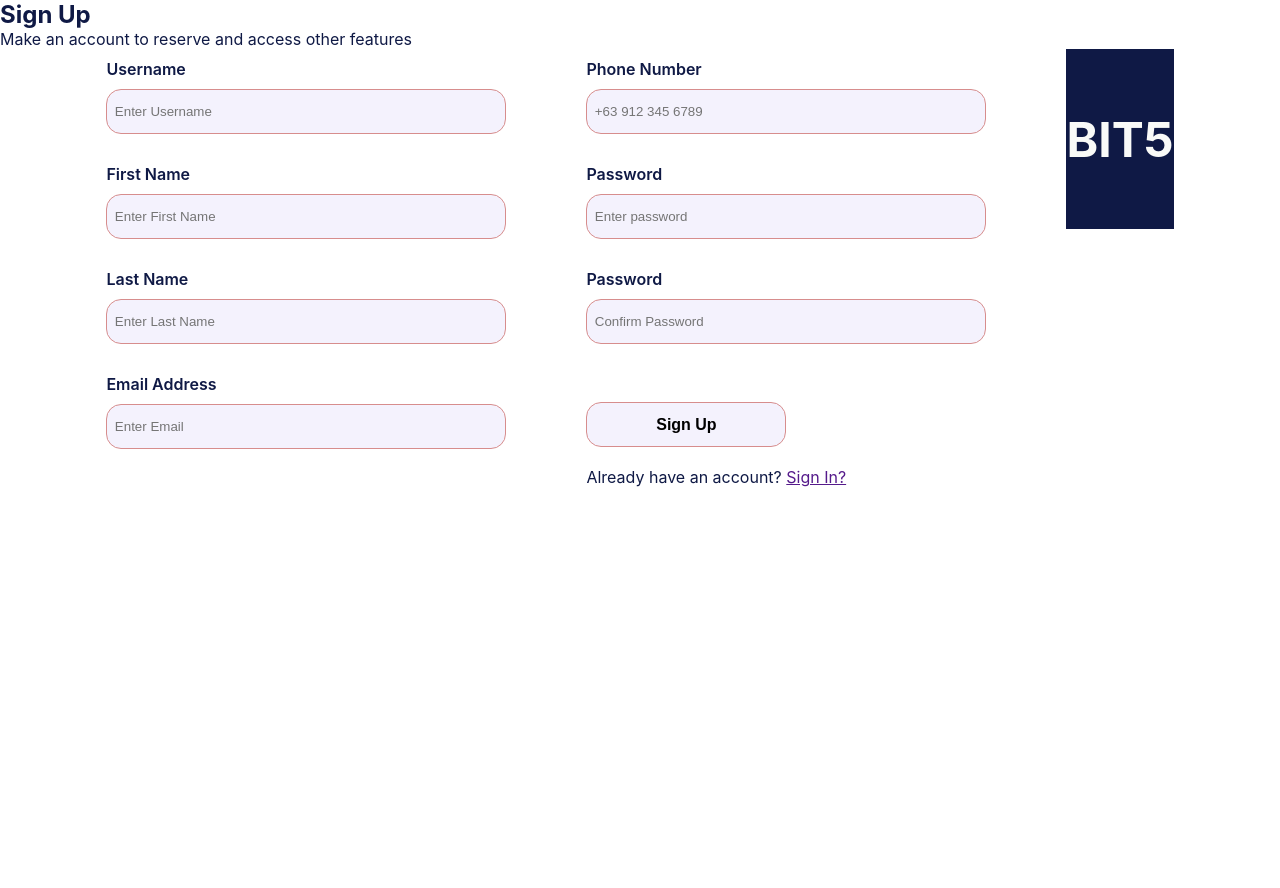
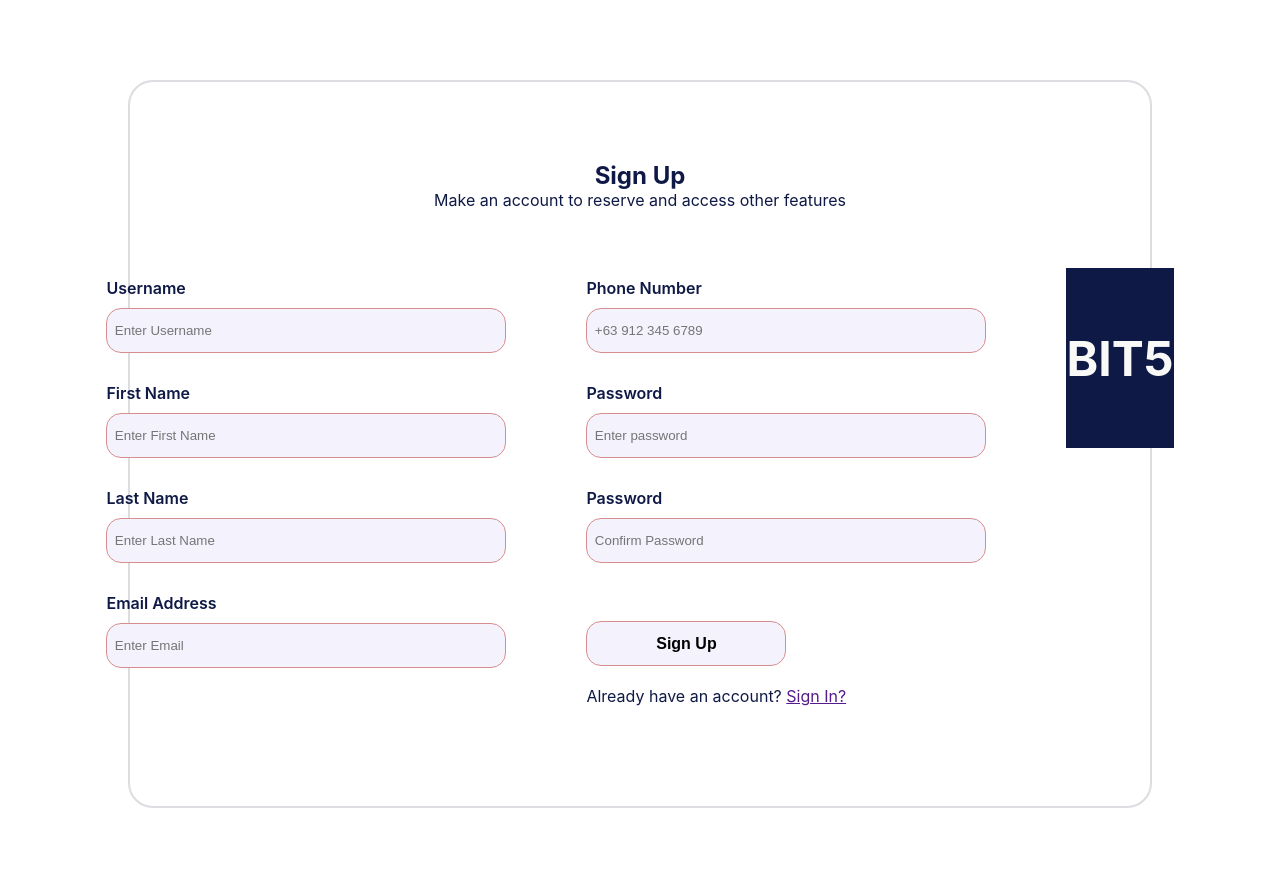
Before and after one commit to phosrei/DaguDorms, a PHP site: page /Sign-Up.html in a window 1280 px wide. Shown: the part 52-940 px from the top of the page. Before the commit the page ends 539 px from the top, so only its background shows below. Run offline with PHP 8.4, Linux system fonts and the light colour scheme; some web fonts are replaced.

Commit message:
Update style.css

```diff
--- a/style.css
+++ b/style.css
@@ -428,7 +428,7 @@ input[type="search"]::-webkit-search-cancel-button {
   align-self: flex-end;
 }
 
-.login-box{
+.SignUp-box{
   display: flex;
   border: 2px solid #DBDDE1;
   border-radius: 25px;
@@ -442,7 +442,7 @@ input[type="search"]::-webkit-search-cancel-button {
 
 }
 
-.sign-in{
+.sign-up{
   display: flex;
   flex: 1;
   flex-direction:column;
```
